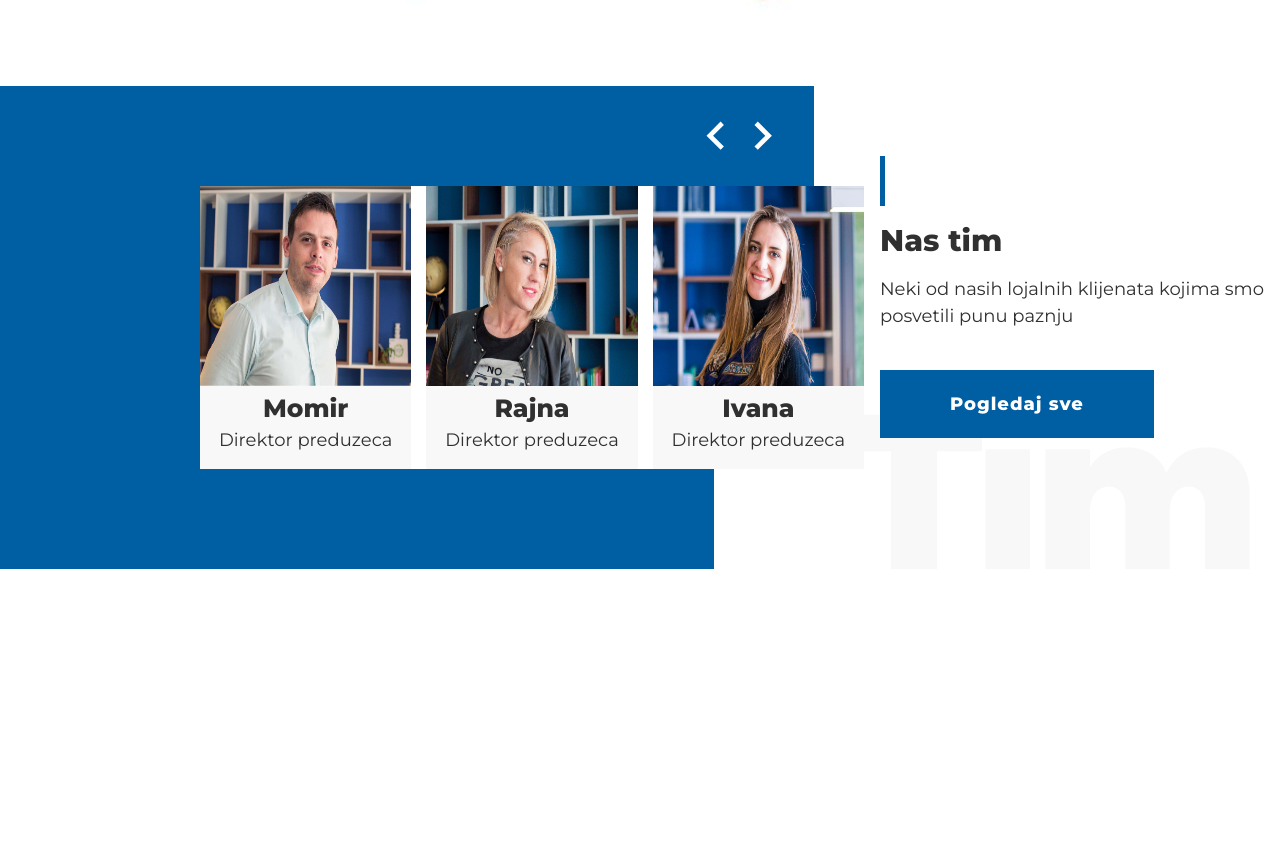
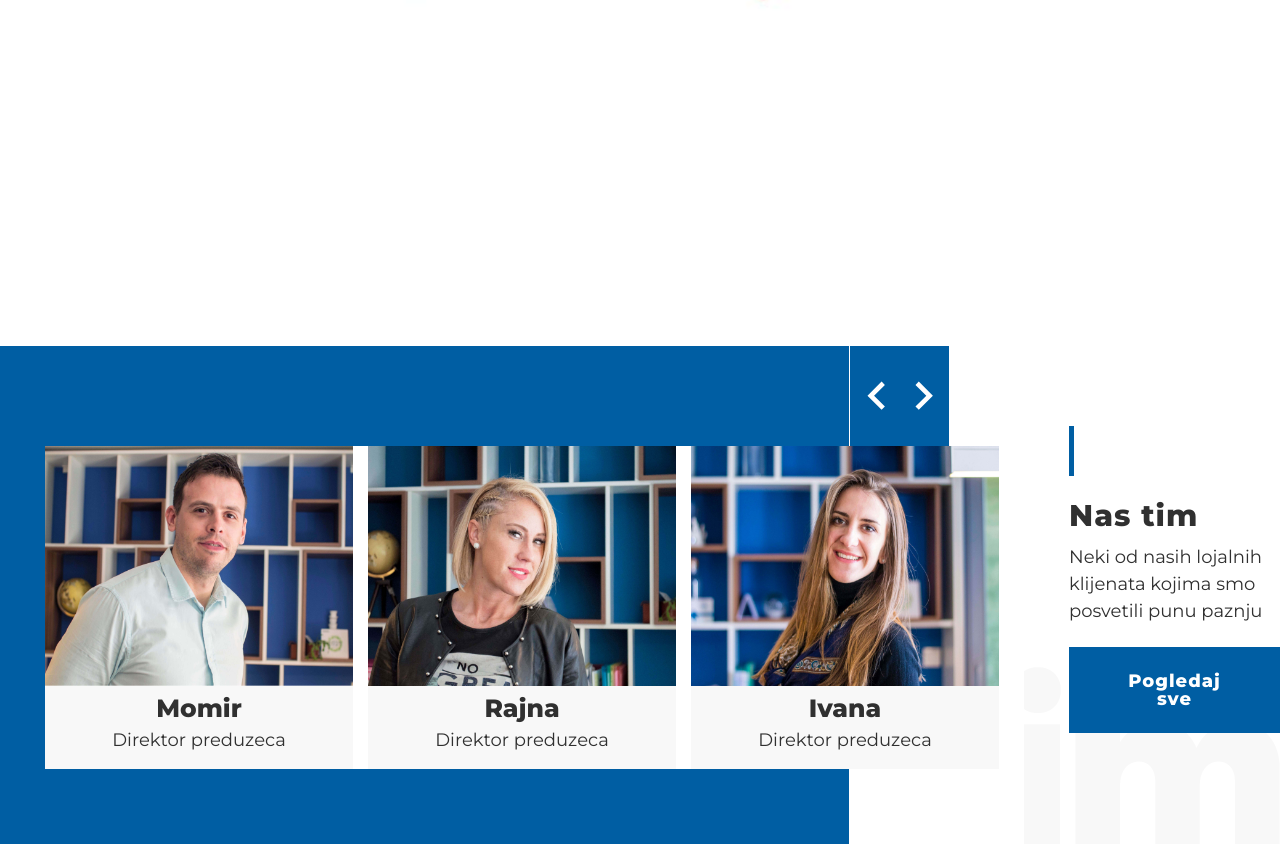
Before and after one commit to milanzivanov/popart-fe-task2019, a website: page index.html in a window 1280 px wide. Shown: the part 4327-5171 px from the top of the page. Before the commit the page ends 4896 px from the top, so only its background shows below. Drawn offline with nearby package versions, Linux system fonts and the light colour scheme.

Commit message:
pixelperfect section tim

```diff
--- a/index.html
+++ b/index.html
@@ -430,6 +430,7 @@
 
   <!-- tim -->
   <section class="container-tim">
+
     <div class="tim-content">
 
       <div class="tim-content_left">
@@ -518,7 +519,7 @@
           <h2>Nas tim</h2>
           <p>Neki od nasih lojalnih klijenata kojima smo <br>posvetili punu paznju</p>
 
-          <a href="#" class="blue-btn link-hover">
+          <a href="#" class="blue-btn">
             Pogledaj sve
           </a>
         </div>
--- a/sass/main.scss
+++ b/sass/main.scss
@@ -800,6 +800,7 @@
 .container-client {
   background: url(../img/Klijenti.png) no-repeat #fff;
   background-position: left -20px top 205px;
+  padding-bottom: 260px;
 
   @include breakpoint (tablet) {
     background: none;
@@ -888,7 +889,8 @@
 .container-tim {
 
   background: url(../img/Tim.png) no-repeat $white;
-  background-position: right 30px bottom;
+  background: url(../img/Tim.png) no-repeat, linear-gradient(to left, $white 60%, #005ea3 40%);
+  background-position: right 0 bottom;
 
   @include breakpoint (mobile) {
     background: none;
@@ -900,14 +902,17 @@
     justify-content: space-between;
     flex-flow: row wrap;
 
+    max-width: 1393px;
+    margin: auto;
+
     @include breakpoint (mobile) {
       flex-direction: column;
     }
 
     .tim-content_left {
-      flex: 65%;
+      flex: 80%;
       background-color: $blue1;
-      padding: 100px 0 100px 200px;
+      padding: 100px 25px 75px 45px;
       position: relative;
 
       @include breakpoint (mobile) {
@@ -928,7 +933,7 @@
             img {
               margin: 0 auto;
               max-width: 100%;
-              height: 25vh;
+              height: 30vh;
               overflow: hidden;
 
               @include breakpoint (mobile) {
@@ -968,7 +973,7 @@
         right: 0;
         bottom: 0;
         background-color: $white;
-        width: 150px;
+        width: 175px;
         height: 100%;
         z-index: 5;
 
@@ -981,14 +986,15 @@
     .flex-container3 {
       position: absolute;
       top: 0;
-      right: 50px;
+      right: 75px;
       z-index: 15;
-      background-color: $blue1;
-      width: 150px;
+      background-color: #005ea3;
+      width: 100px;
       height: 100px;
       display: flex;
       align-items: center;
       justify-content: center;
+      border-left: 1px solid #fff;
 
       @include breakpoint (mobile) {
         right: 0;
@@ -996,16 +1002,33 @@
     }
 
     .tim-content_right {
-      flex: 30%;
-
+      flex: 20%;
       display: flex;
       justify-content: center;
-
-      padding-top: 70px;
+      padding: 80px 0 0 45px;
 
       @include breakpoint (mobile) {
         flex: 100%;
         padding-top: 10px;
+      }
+
+      .act-text {
+        .border-left {
+          margin: 0 0 25px 0;
+        }
+
+        h2 {
+          padding: 0 0 13px 0;
+          letter-spacing: 1px;
+        }
+
+        p {
+          padding: 0 0 22px 0;
+        }
+
+        .blue-btn {
+          padding: 25px 49px
+        }
       }
     }
   }
```
Also changed, not shown: css/main.css.
